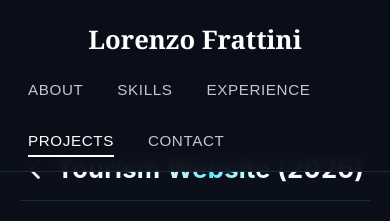
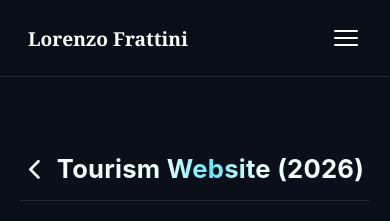
Before and after one commit to Lorenzo-55/Portfolio, a React (Vite) app: page /projects/tourism-website in a window 390 px wide. Shown: the top 221 px of the page. Built offline with nearby package versions, Linux system fonts and the light colour scheme; grey boxes are pictures that could not be loaded.

Commit message:
updated navbar for mobile

```diff
--- a/src/components/navbar/navbar.css
+++ b/src/components/navbar/navbar.css
@@ -19,6 +19,8 @@
   justify-content: space-between;
   align-items: center;
   gap: 24px;
+  position: relative;
+flex-wrap: nowrap;
 }
 
 .logo {
@@ -26,10 +28,9 @@
   border: none;
   padding: 0;
   cursor: pointer;
-
   font-size: 1.6rem;
   font-weight: 700;
-  font-family: Georgia, 'Times New Roman', Times, serif;
+  font-family: Georgia, "Times New Roman", Times, serif;
   color: #ffffff;
 }
 
@@ -78,3 +79,69 @@
 .nav-links button.active::after {
   transform: scaleX(1);
 }
+
+.menu-toggle {
+  display: none;
+  background: transparent;
+  border: none;
+  padding: 0;
+  cursor: pointer;
+  color: #ffffff;
+  font-size: 2rem;
+  line-height: 1;
+}
+
+/* mobile */
+@media (max-width: 768px) {
+  .nav-inner {
+    flex-direction: row; /* ensure horizontal */
+  }
+
+
+  .logo {
+    font-size: 1.2rem;
+  }
+
+  .menu-toggle {
+    display: flex;
+    align-items: center;
+    justify-content: center;
+    margin-left: auto;
+  }
+
+  .nav-links {
+    display: none;
+  }
+
+  .nav-links.nav-links-open {
+    display: flex;
+    position: absolute;
+    top: calc(100% + 1px);
+    left: 0;
+    right: 0;
+    width: 100%;
+    padding: 18px 20px 22px;
+    background: rgba(11, 15, 25, 0.98);
+    backdrop-filter: blur(10px);
+    border-top: 1px solid #1f2937;
+    border-bottom: 1px solid #1f2937;
+    flex-direction: column;
+    align-items: flex-start;
+    gap: 18px;
+    flex-wrap: nowrap;
+  }
+
+  .nav-links.nav-links-open button {
+    font-size: 0.92rem;
+    letter-spacing: 0.05em;
+  }
+
+  .nav-links.nav-links-open button::after {
+    bottom: -5px;
+  }
+}
+
+.logo,
+.menu-toggle {
+  width: auto;
+}
--- a/src/components/navbar/navbar.tsx
+++ b/src/components/navbar/navbar.tsx
@@ -1,6 +1,6 @@
-//src/components/navbar/navbar.tsx
-
-import "./Navbar.css";
+import { useState } from "react";
+import { HiOutlineBars3 } from "react-icons/hi2";
+import "./navbar.css";
 
 type NavbarProps = {
   activeSection: string;
@@ -8,45 +8,60 @@ type NavbarProps = {
 };
 
 function Navbar({ activeSection, scrollTo }: NavbarProps) {
+  const [menuOpen, setMenuOpen] = useState(false);
+
+  const handleNavClick = (id: string) => {
+    scrollTo(id);
+    setMenuOpen(false);
+  };
+
   return (
     <nav className="navbar">
       <div className="nav-inner">
-        <button className="logo" onClick={() => scrollTo("home")}>
+        <button className="logo" onClick={() => handleNavClick("home")}>
           Lorenzo Frattini
         </button>
 
-        <div className="nav-links">
+        <button
+          className="menu-toggle"
+          onClick={() => setMenuOpen((prev) => !prev)}
+          aria-label="Open navigation menu"
+        >
+          <HiOutlineBars3 />
+        </button>
+
+        <div className={`nav-links ${menuOpen ? "nav-links-open" : ""}`}>
           <button
             className={activeSection === "about" ? "active" : ""}
-            onClick={() => scrollTo("about")}
+            onClick={() => handleNavClick("about")}
           >
             About
           </button>
 
           <button
             className={activeSection === "skills" ? "active" : ""}
-            onClick={() => scrollTo("skills")}
+            onClick={() => handleNavClick("skills")}
           >
             Skills
           </button>
 
           <button
             className={activeSection === "experience" ? "active" : ""}
-            onClick={() => scrollTo("experience")}
+            onClick={() => handleNavClick("experience")}
           >
             Experience
           </button>
 
           <button
             className={activeSection === "projects" ? "active" : ""}
-            onClick={() => scrollTo("projects")}
+            onClick={() => handleNavClick("projects")}
           >
             Projects
           </button>
 
           <button
             className={activeSection === "contact" ? "active" : ""}
-            onClick={() => scrollTo("contact")}
+            onClick={() => handleNavClick("contact")}
           >
             Contact
           </button>
```
